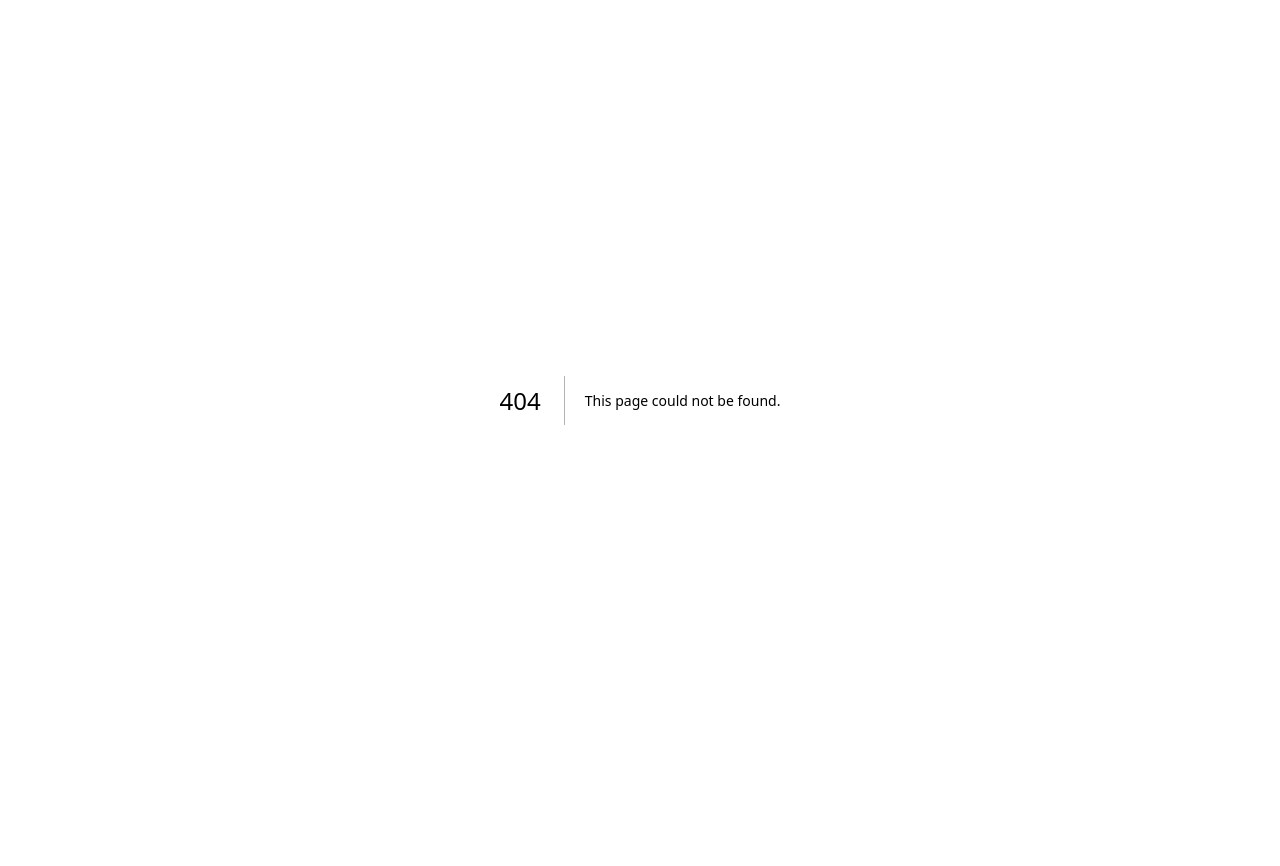
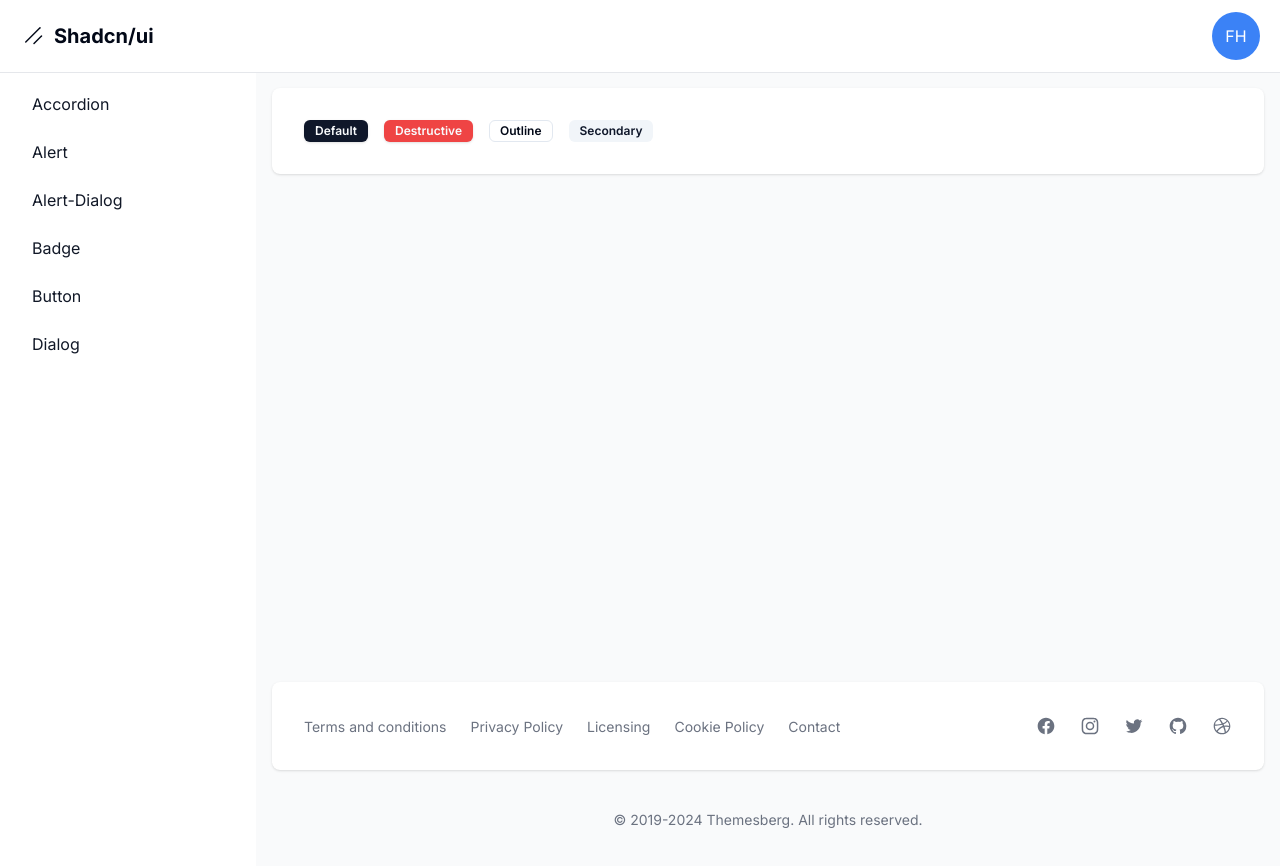
Before and after one commit to iangelmanuel/shadcn-ui-dashboard, a Next.js app: page /dashboard/badge in a window 1280 px wide. Before the commit this address had no page. Shown: the top 866 px of the page. Before the commit the page ends 800 px from the top, so only its background shows below. Built offline with nearby package versions, Linux system fonts and the light colour scheme.

Commit message:
chore: Sort links in dashboard layout alphabetically and add Badge components

```diff
--- /dev/null
+++ b/src/app/dashboard/badge/page.tsx
@@ -0,0 +1,12 @@
+import { Badge } from '@/components/ui/badge'
+
+export default function BadgePage() {
+  return (
+    <div className="flex gap-4">
+      <Badge variant="default">Default</Badge>
+      <Badge variant="destructive">Destructive</Badge>
+      <Badge variant="outline">Outline</Badge>
+      <Badge variant="secondary">Secondary</Badge>
+    </div>
+  )
+}
--- a/src/app/dashboard/layout.tsx
+++ b/src/app/dashboard/layout.tsx
@@ -9,7 +9,8 @@
   { name: 'button', href: 'button' },
   { name: 'alert-dialog', href: 'alert-dialog' },
   { name: 'dialog', href: 'dialog' },
-]
+  { name: 'badge', href: 'badge' },
+].sort((a, b) => a.name.localeCompare(b.name))
 
 export default function DashboardLayout({
   children,
--- /dev/null
+++ b/src/components/ui/badge.tsx
@@ -0,0 +1,36 @@
+import * as React from "react"
+import { cva, type VariantProps } from "class-variance-authority"
+
+import { cn } from "@/lib/utils"
+
+const badgeVariants = cva(
+  "inline-flex items-center rounded-md border px-2.5 py-0.5 text-xs font-semibold transition-colors focus:outline-none focus:ring-2 focus:ring-ring focus:ring-offset-2",
+  {
+    variants: {
+      variant: {
+        default:
+          "border-transparent bg-primary text-primary-foreground shadow hover:bg-primary/80",
+        secondary:
+          "border-transparent bg-secondary text-secondary-foreground hover:bg-secondary/80",
+        destructive:
+          "border-transparent bg-destructive text-destructive-foreground shadow hover:bg-destructive/80",
+        outline: "text-foreground",
+      },
+    },
+    defaultVariants: {
+      variant: "default",
+    },
+  }
+)
+
+export interface BadgeProps
+  extends React.HTMLAttributes<HTMLDivElement>,
+    VariantProps<typeof badgeVariants> {}
+
+function Badge({ className, variant, ...props }: BadgeProps) {
+  return (
+    <div className={cn(badgeVariants({ variant }), className)} {...props} />
+  )
+}
+
+export { Badge, badgeVariants }
```
